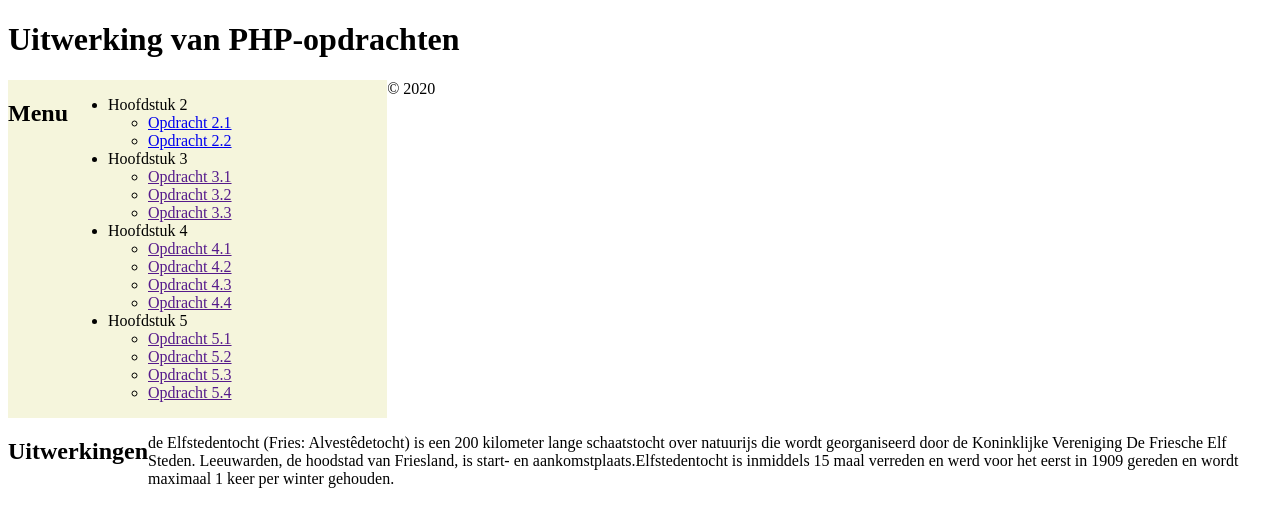
After one commit to w1-willigenvanjordan/phpopdrachten, a PHP site: the page made by hoofdstuk 3/3.1.php in a window 1280 px wide. The commit adds this page. Shown: the top 527 px of the page. Run offline with PHP 8.4, Linux system fonts and the light colour scheme.

Commit message:
template en hoofdstuk 2

```diff
--- /dev/null
+++ b/hoofdstuk 3/3.1.php
@@ -0,0 +1,96 @@
+<!DOCTYPE html>
+<html>
+<head>
+    <title>
+        PHP-opdrachten
+    </title>
+    <link href="css/style.css" rel="stylesheet" type="text/css">
+</head>
+<body>
+<?php
+include("../includes/header.php")
+?>
+<aside>
+    <h2>Menu</h2>
+    <ul>
+        <li>Hoofdstuk 2
+            <ul>
+                <li>
+                    <a href="opdracht%202.1.php">Opdracht 2.1</a>
+                </li>
+                <li>
+                    <a href="opdracht%202.2.php">Opdracht 2.2</a>
+                </li>
+            </ul>
+        </li>
+        <li>Hoofdstuk 3
+            <ul>
+                <li>
+                    <a href="">Opdracht 3.1</a>
+                </li>
+                <li>
+                    <a href="">Opdracht 3.2</a>
+                </li>
+                <li>
+                    <a href="">Opdracht 3.3</a>
+                </li>
+            </ul>
+        </li>
+        <li>Hoofdstuk 4
+            <ul>
+                <li>
+                    <a href="">Opdracht 4.1</a>
+                </li>
+                <li>
+                    <a href="">Opdracht 4.2</a>
+                </li>
+                <li>
+                    <a href="">Opdracht 4.3</a>
+                </li>
+                <li>
+                    <a href="">Opdracht 4.4</a>
+                </li>
+            </ul>
+        </li>
+        <li>Hoofdstuk 5
+            <ul>
+                <li>
+                    <a href="">Opdracht 5.1</a>
+                </li>
+                <li>
+                    <a href="">Opdracht 5.2</a>
+                </li>
+                <li>
+                    <a href="">Opdracht 5.3</a>
+                </li>
+                <li>
+                    <a href="">Opdracht 5.4</a>
+                </li>
+            </ul>
+        </li>
+    </ul>
+</aside>
+<main id="wrapper">
+    <h2>Uitwerkingen</h2>
+    <?php
+        $evenement = "Elfstedentocht";
+        $evenementFrs = "Alvestêdetocht";
+        $length = 200;
+        $tocht = "schaatstocht";
+        $ijs = "natuurijs";
+        $text = "Koninklijke Vereniging De Friesche Elf Steden";
+        $locatie = "Leeuwarden";
+        $provincie = "Friesland";
+        $aantal = 15;
+        $jaar = 1909;
+        $hoevaak = 1;
+
+        $verhaal = "de " . $evenement . " (Fries: " . $evenementFrs . ") is een " . $length . " kilometer lange " . $tocht . " over " . $ijs . " die wordt georganiseerd door de " . $text . ". " . $locatie . ", de hoodstad van " . $provincie . ", is start- en aankomstplaats." . $evenement . " is inmiddels " . $aantal . " maal verreden en werd voor het eerst in " . $jaar . " gereden en wordt maximaal " . $hoevaak . " keer per winter gehouden.";
+        echo "<p> $verhaal </p>"
+    ?>
+</main>
+<?php
+include("../includes/footer.php");
+?>
+</body>
+</html>
--- /dev/null
+++ b/includes/footer.php
@@ -0,0 +1,5 @@
+<?php
+echo "<div class='footer'>";
+echo "&copy; 2020";
+echo "</div>";
+?>
--- /dev/null
+++ b/includes/header.php
@@ -0,0 +1,5 @@
+<?php
+echo "<header>";
+echo "<h1>Uitwerking van PHP-opdrachten</h1>";
+echo "</header>";
+?>
--- /dev/null
+++ b/includes/variabelen.php
@@ -0,0 +1,4 @@
+<?php
+    $year = date('yy');
+    $name = "Jordan van Willigen";
+?>
```
Also changed, not shown: hoofdstuk 3/3.2.php (added, +169 -0 lines), hoofdstuk 3/3.3.php (added, +89 -0 lines), index.php (+6 -3 lines).
